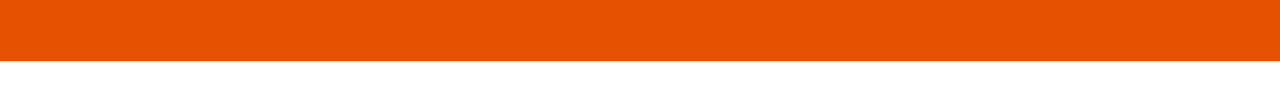
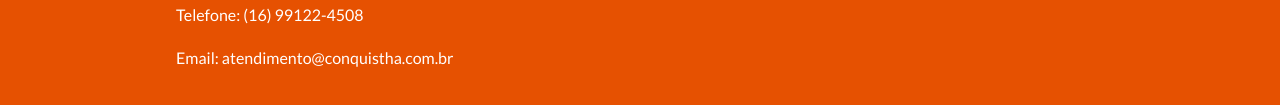
Before and after one commit to site-conquistha/Testenode, a website: page index.html in a window 1280 px wide. Shown: the part 6378-6483 px from the top of the page. Before the commit the page ends 6439 px from the top, so only its background shows below. Drawn offline with Linux system fonts and the light colour scheme.

Commit message:
teste node

```diff
--- a/index.html
+++ b/index.html
@@ -680,6 +680,8 @@
         <div class="esquerda">
           <a href="#home"><img src="./img/logo/logo negativo.svg"></a>
           <p>CNPJ 52.346.782/0001-19</p>
+          <p>Telefone: (16) 99122-4508</p>
+          <p>Email: atendimento@conquistha.com.br</p>
         </div>
 
         <div class="direita">
```
